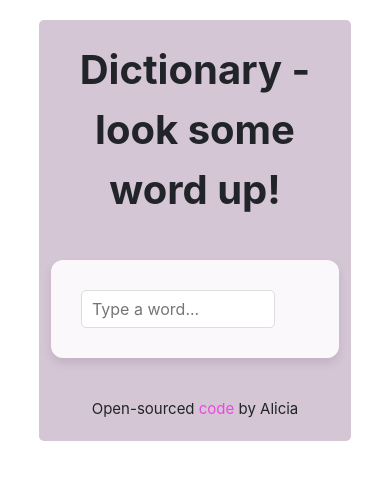
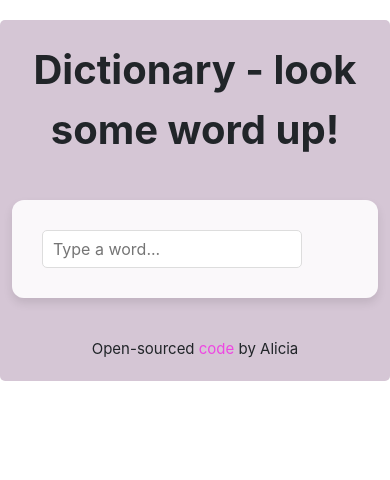
Before and after one commit to aliciamonge/dictionary-project, a React (Create React App) app: page / in a window 390 px wide. Shown: the top 480 px of the page. Built offline with nearby package versions, Linux system fonts and the light colour scheme.

Commit message:
improved visibility for small screens

```diff
--- a/src/App.css
+++ b/src/App.css
@@ -23,3 +23,8 @@ a {
 .App {
   margin: 0 auto;
 }
+@media (max-width: 800px) {
+  .container {
+    max-width: 100%;
+  }
+}
--- a/src/Photos.css
+++ b/src/Photos.css
@@ -1,4 +1,4 @@
 .Photos img {
   border-radius: 5px;
-  margin-bottom: 20px;
+  margin-bottom: 5%;
 }
```
